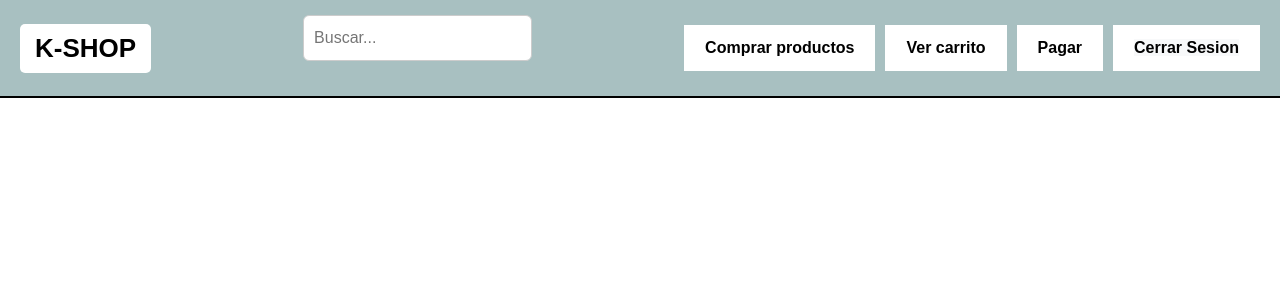
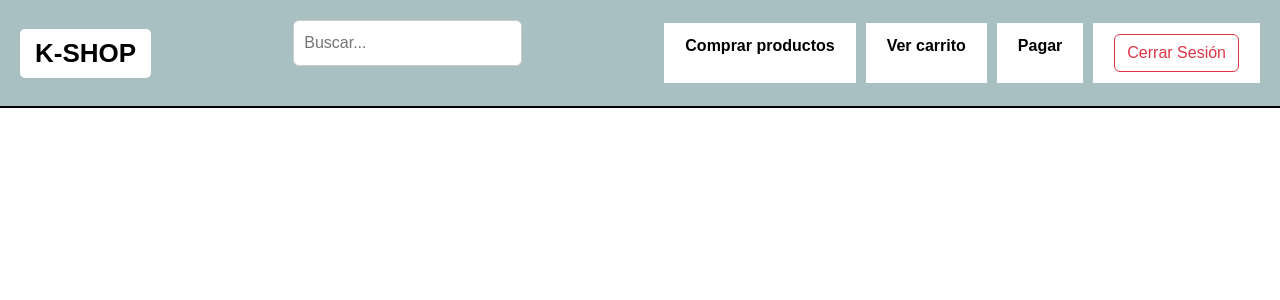
Before and after one commit to kev-abs/kshop-code, a PHP site: page /Paneles/panelcliente.php in a window 1280 px wide. Shown: the top 300 px of the page. Run offline with PHP 8.4, Linux system fonts and the light colour scheme; the visitor is signed in with stand-in values (Sample User, id 1).

Commit message:
Update panelcliente.php
se modifico el logout de cliente

```diff
--- a/Paneles/panelcliente.php
+++ b/Paneles/panelcliente.php
@@ -34,7 +34,7 @@ header("Expires: 0");
         <li><a href="../index.html">Comprar productos</a></li>
         <li><a href="Productos.html">Ver carrito</a></li>
         <li><a href="servicios.html">Pagar</a></li>
-        <li><a class="logout bg-light" onclick="cerrarSesion()">Cerrar Sesion</a></li>
+        <li><a href="../php/cerrar_sesion.php" class="btn btn-outline-danger">Cerrar Sesión</a></li>
       </ul>
     </nav>
   </div>
```
